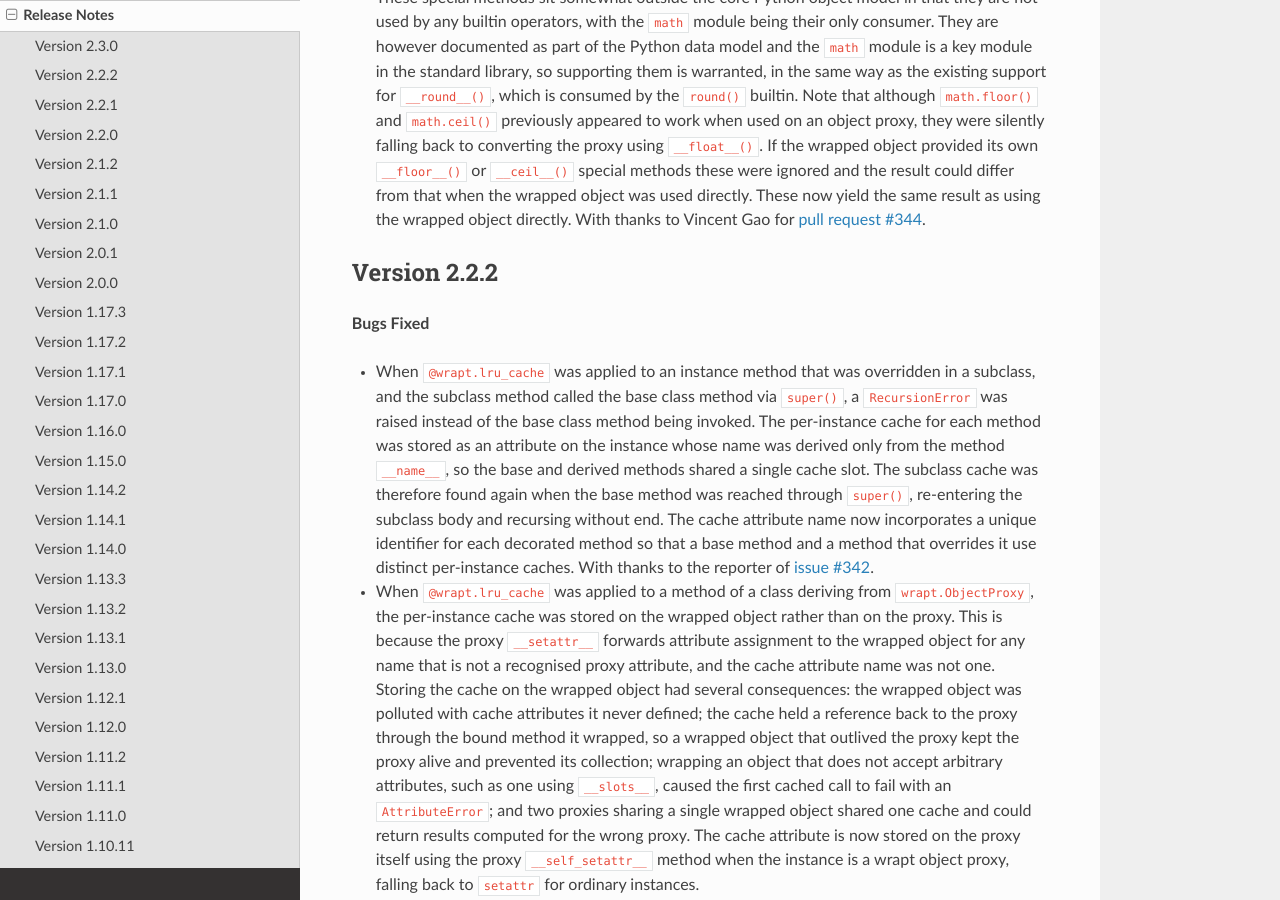
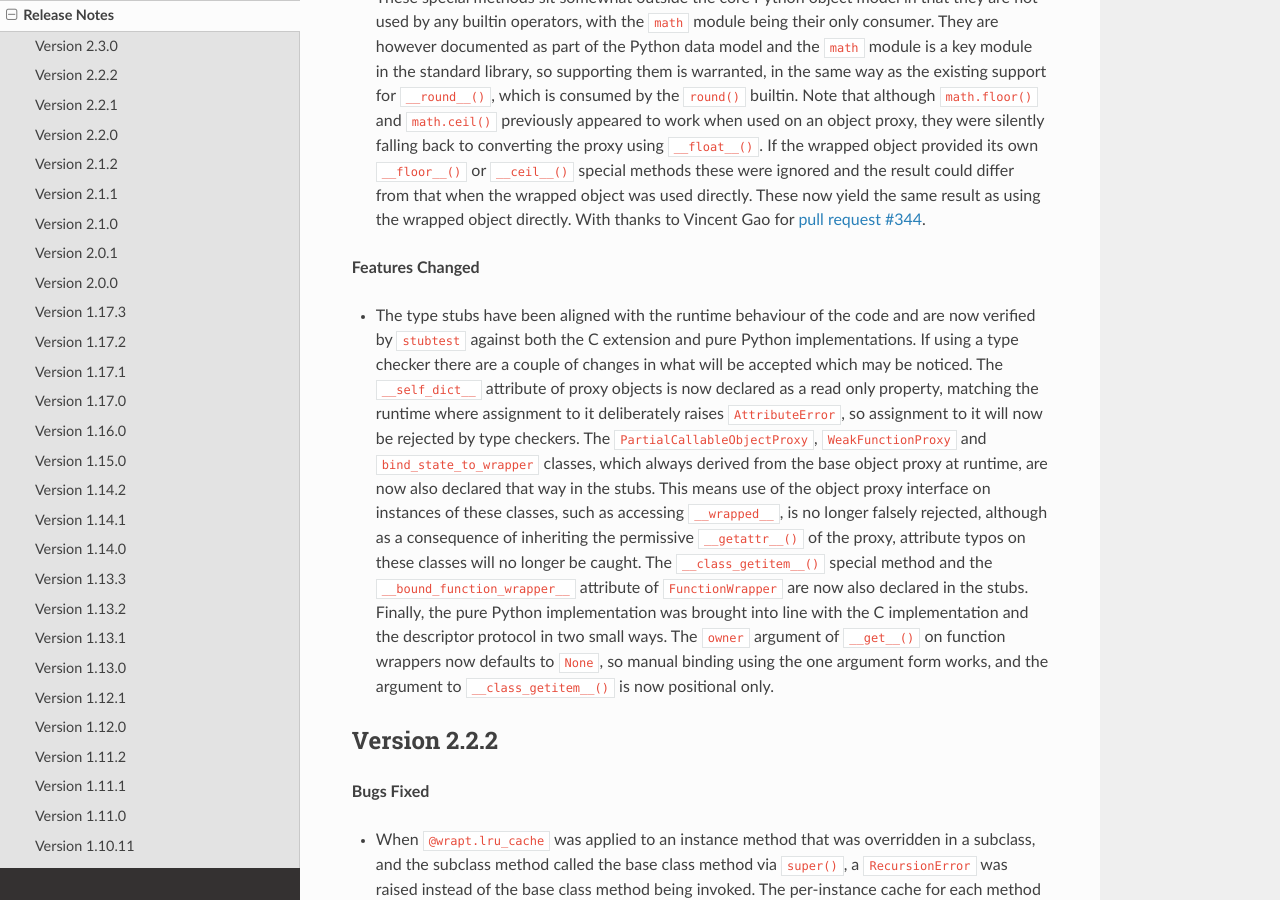
Before and after one commit to GrahamDumpleton/wrapt, a Sphinx documentation site: the page built from docs/changes.rst, in a window 1280 px wide and 900 px high, scrolled down 402 px. Built offline with Sphinx 7.4.7 and the Read the Docs theme 3.1.0, drawn with Linux system fonts in a browser that asks for light colours.

Commit message:
Add change notes for type stub and typing alignment changes.

```diff
--- a/docs/changes.rst
+++ b/docs/changes.rst
@@ -28,6 +28,31 @@ Version 2.3.0
   result as using the wrapped object directly. With thanks to Vincent Gao
   for `pull request #344
   <https://github.com/GrahamDumpleton/wrapt/pull/344>`_.
+
+**Features Changed**
+
+* The type stubs have been aligned with the runtime behaviour of the code
+  and are now verified by ``stubtest`` against both the C extension and
+  pure Python implementations. If using a type checker there are a couple
+  of changes in what will be accepted which may be noticed. The
+  ``__self_dict__`` attribute of proxy objects is now declared as a read
+  only property, matching the runtime where assignment to it deliberately
+  raises ``AttributeError``, so assignment to it will now be rejected by
+  type checkers. The ``PartialCallableObjectProxy``, ``WeakFunctionProxy``
+  and ``bind_state_to_wrapper`` classes, which always derived from the base
+  object proxy at runtime, are now also declared that way in the stubs.
+  This means use of the object proxy interface on instances of these
+  classes, such as accessing ``__wrapped__``, is no longer falsely
+  rejected, although as a consequence of inheriting the permissive
+  ``__getattr__()`` of the proxy, attribute typos on these classes will no
+  longer be caught. The ``__class_getitem__()`` special method and the
+  ``__bound_function_wrapper__`` attribute of ``FunctionWrapper`` are now
+  also declared in the stubs. Finally, the pure Python implementation was
+  brought into line with the C implementation and the descriptor protocol
+  in two small ways. The ``owner`` argument of ``__get__()`` on function
+  wrappers now defaults to ``None``, so manual binding using the one
+  argument form works, and the argument to ``__class_getitem__()`` is now
+  positional only.
 
 Version 2.2.2
 -------------
```
